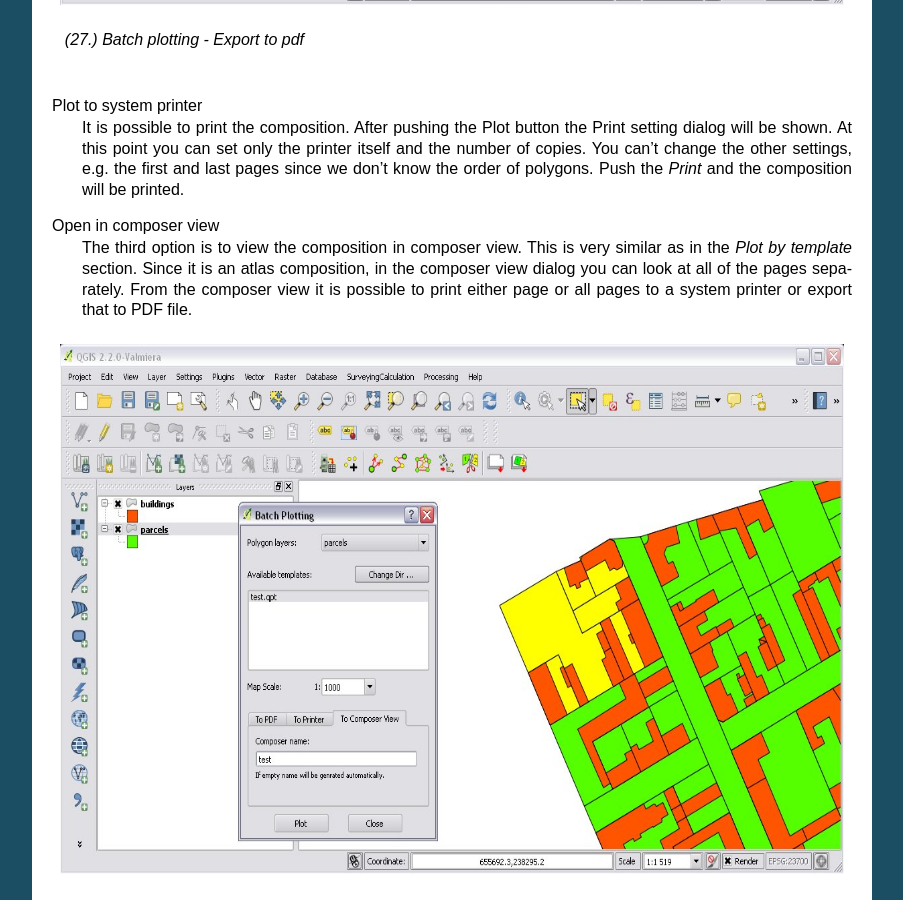
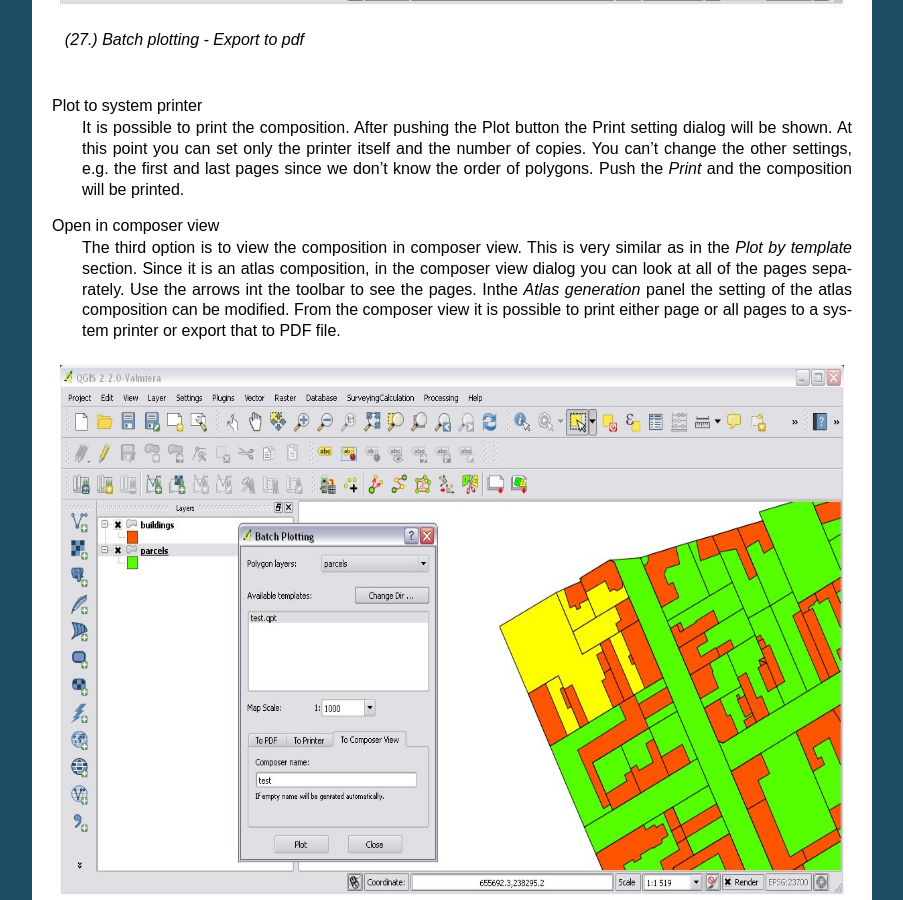
Before and after one commit to zsiki/ls, a Sphinx documentation site: the page built from doc/source/usersguide.rst, in a window 1280 px wide and 900 px high, scrolled down 25131 px. Shown: the whole window, without its empty margins (198-1101 px from the left). Built offline with Sphinx 7.4.7, drawn with Linux system fonts in a browser that asks for light colours.

Commit message:
little change

```diff
--- a/doc/source/usersguide.rst
+++ b/doc/source/usersguide.rst
@@ -713,7 +713,7 @@ Plot to system printer
     It is possible to print the composition. After pushing the Plot button the Print setting dialog will be shown. At this point you can set only the printer itself and the number of copies. You can't change the other settings, e.g. the first and last pages since we don't know the order of polygons. Push the *Print* and the composition will be printed.
 
 Open in composer view
-    The third option is to view the composition in composer view. This is very similar as in the *Plot by template* section. Since it is an atlas composition, in the composer view dialog you can look at all of the pages separately. From the composer view it is possible to print either page or all pages to a system printer or export that to PDF file.
+    The third option is to view the composition in composer view. This is very similar as in the *Plot by template* section. Since it is an atlas composition, in the composer view dialog you can look at all of the pages separately. Use the arrows int the toolbar to see the pages. Inthe *Atlas generation* panel the setting of the atlas composition can be modified. From the composer view it is possible to print either page or all pages to a system printer or export that to PDF file.
 
 
 .. figure:: images/u28.png
```
